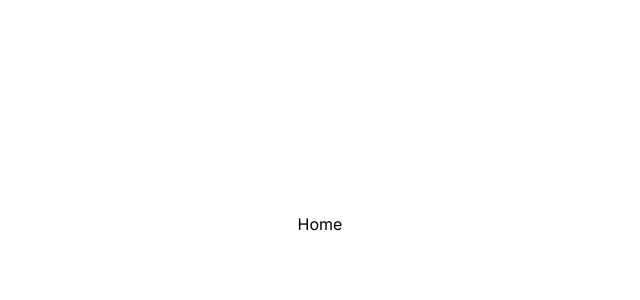
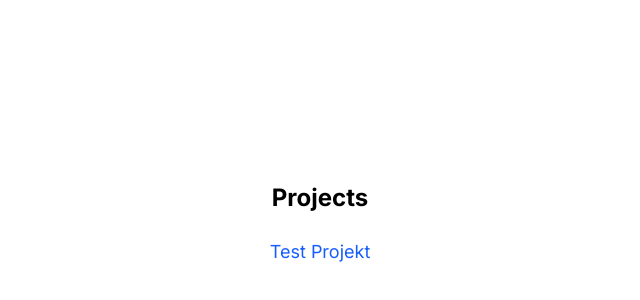
Before and after one commit to Tintdk/tint.dk, a Next.js app: page / in a window 1280 px wide. Shown: the part 176-476 px from the top of the page, without its empty margins (320-960 px from the left). Built offline with nearby package versions, Linux system fonts and the light colour scheme.

Commit message:
Refactor home page to display project list with links

```diff
--- a/src/app/page.js
+++ b/src/app/page.js
@@ -1,7 +1,22 @@
+import Link from "next/link";
+import { projects } from "@/data/projects";
+
 export default function Home() {
   return (
-    <div className="w-screen h-screen flex justify-center items-center">
-      <p>Home</p>
+    <div className="w-screen h-screen flex flex-col items-center justify-center space-y-6">
+      <h1 className="text-2xl font-bold">Projects</h1>
+      <ul className="space-y-2">
+        {Object.entries(projects).map(([slug, project]) => (
+          <li key={slug}>
+            <Link
+              href={`/projekter/${slug}`}
+              className="text-blue-600 hover:underline text-lg"
+            >
+              {project.title}
+            </Link>
+          </li>
+        ))}
+      </ul>
     </div>
   );
 }
```
